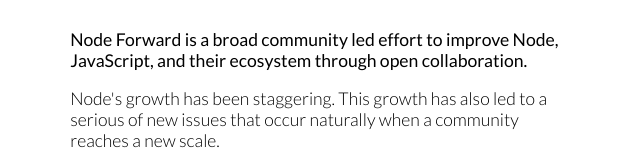
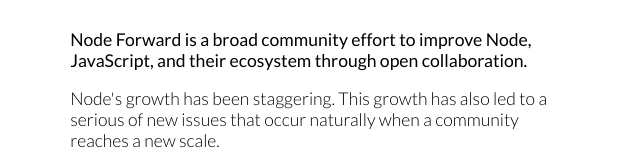
Before and after one commit to node-forward/node-forward.github.io, a plain HTML site: page index.html in a window 1280 px wide. Shown: the part 237-403 px from the top of the page, 317-957 px from the left. Drawn offline with Linux system fonts and the light colour scheme.

Commit message:
Dropping led

```diff
--- a/index.html
+++ b/index.html
@@ -51,7 +51,7 @@
       <p class="header">Node Forward</p>
     </div>
     <div id="content">
-      <p class="description">Node Forward is a broad community led effort to improve Node, JavaScript, and their ecosystem through open collaboration.</p>
+      <p class="description">Node Forward is a broad community effort to improve Node, JavaScript, and their ecosystem through open collaboration.</p>
       <p>Node's growth has been staggering. This growth has also led to a serious of new issues that occur naturally when a community reaches a new scale.</p>
       <p>Some problems require broader ownership and contributorship than have traditionally been applied, while others are so dispersed between tiny projects that they require new collaborative space to grow. Node Forward is a place where the collaboration necessary to solve these issues can take place.</p>
       <p class="header">Current Efforts</p>
```
